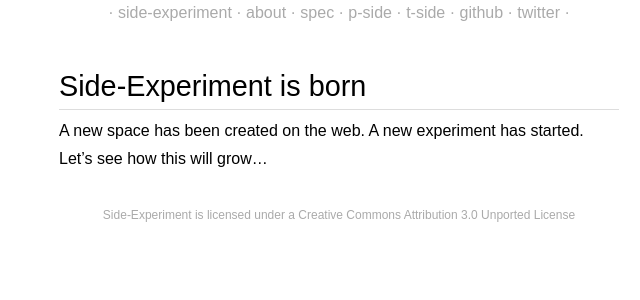
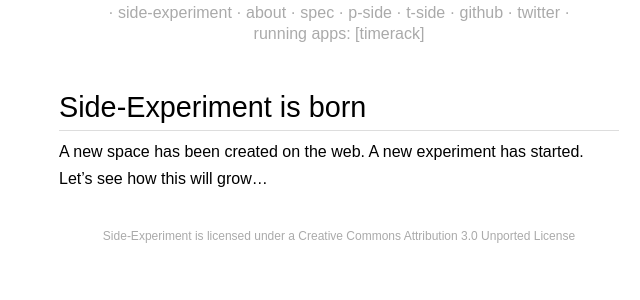
Before and after one commit to coderunner/side-experiment.com, a Jekyll site: the page built from index.html, in a window 1280 px wide. Shown: the top 300 px of the page, without its empty margins (301-941 px from the left). Built offline with Jekyll 4.4.1, drawn with Linux system fonts in a browser that asks for light colours.

Commit message:
added app path

```diff
--- a/_layouts/default.html
+++ b/_layouts/default.html
@@ -11,6 +11,9 @@
     <div id="header" class="menubar">
       &middot; <a class="name" href="/">side-experiment</a> &middot; <a href="/about.html">about</a> &middot; <a href="/spec.html">spec</a> &middot; <a class="name" href="http://pside.felixtrepanier.net">p-side</a> &middot; <a class="name" href="http://tside.felixtrepanier.net">t-side</a> &middot; <a href="http://github.com/felixtrepanier">github</a> &middot; <a href="http://twitter.com/felixtrepanier/">twitter</a> &middot;
     </div>
+    <div id="app" class="menubar">
+      running apps: [<a class="name" href="/time">timerack</a>]
+    </div>
     <div id="main">
       {{ content }}
     </div>
--- a/css/style.css
+++ b/css/style.css
@@ -48,8 +48,12 @@ body {
   color: #004491;
 }
 
+#app {
+  margin-bottom: 3em;
+  padding-top: 0.3em;
+}
+
 #header {
-  margin-bottom: 3em;
   padding-top: 0.3em;
 }
 
```
